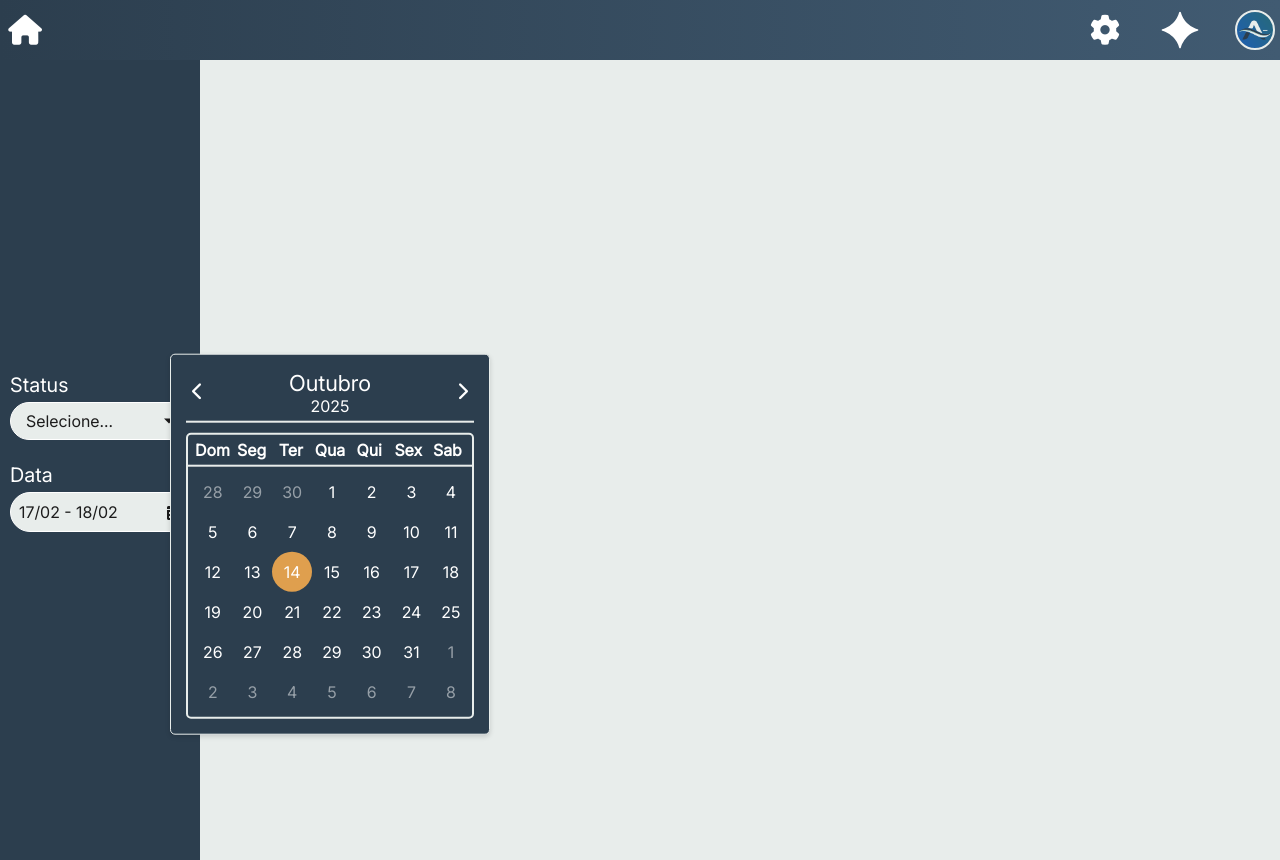
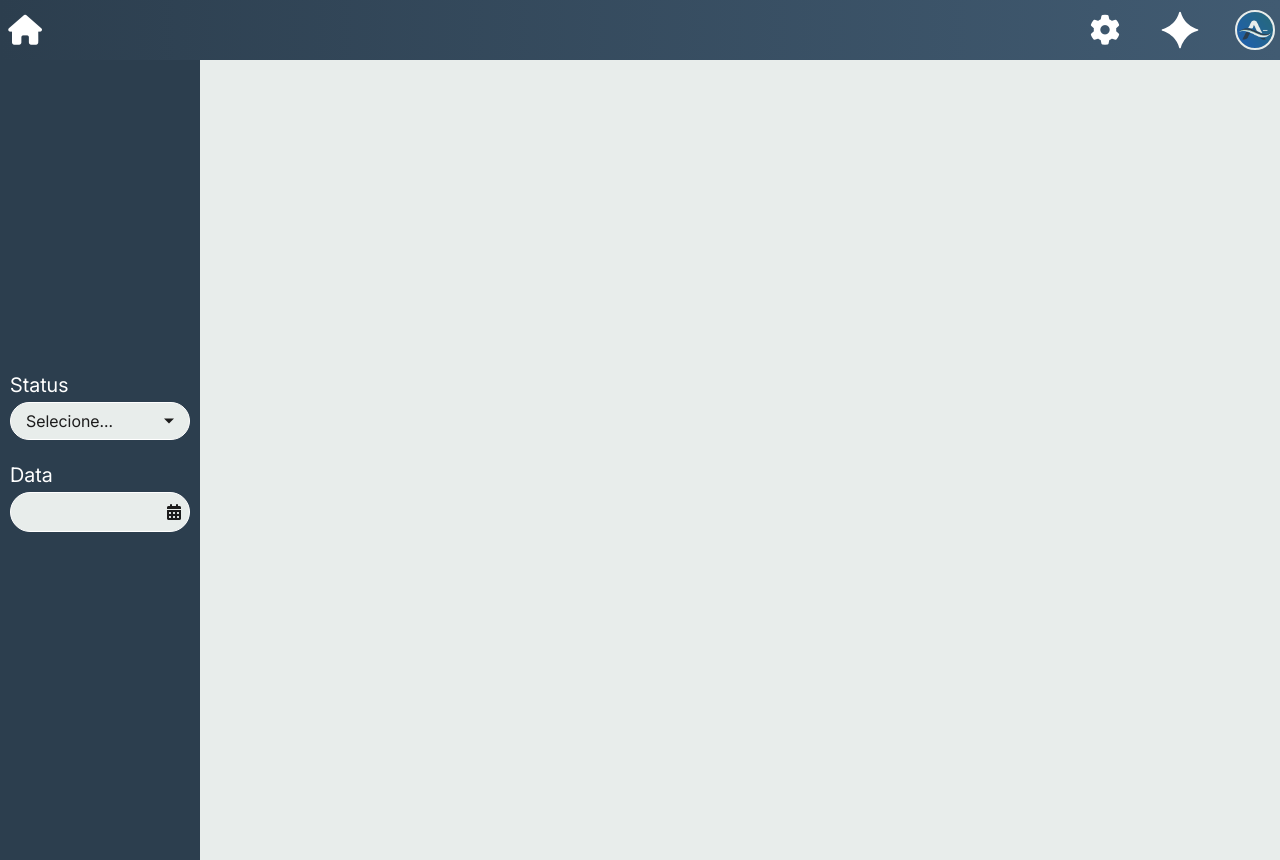
Before and after one commit to Larand26/Aminus, a React (Vite) app: page /#/notas in a window 1280 px wide. Shown: the top 860 px of the page. Built offline with nearby package versions, Linux system fonts and the light colour scheme.

Commit message:
feat: abre fecha calendário e pega os valores

```diff
--- a/src/components/InputDataLabel.jsx
+++ b/src/components/InputDataLabel.jsx
@@ -1,4 +1,4 @@
-import { useState } from "react";
+import { useState, useEffect } from "react";
 
 import "../styles/input-data-label.css";
 
@@ -19,10 +19,28 @@ const meses = [
 const semanas = ["Dom", "Seg", "Ter", "Qua", "Qui", "Sex", "Sab"];
 
 const InputDataLabel = (props) => {
-  const [open, setOpen] = useState(true);
+  const [open, setOpen] = useState(false);
   const [mes, setMes] = useState(new Date().getMonth());
   const [ano, setAno] = useState(new Date().getFullYear());
-  const [dataSelecionada, setDataSelecionada] = useState([new Date(), null]);
+  const [dataSelecionada, setDataSelecionada] = useState([null, null]);
+
+  useEffect(() => {
+    if (props.onChange) {
+      props.onChange(dataSelecionada);
+    }
+  }, [dataSelecionada, props.onChange]);
+
+  const toggleCalendario = () => {
+    setOpen(!open);
+  };
+
+  const formatarData = (data) => {
+    if (!data) return "";
+    return data.toLocaleDateString("pt-BR", {
+      day: "2-digit",
+      month: "2-digit",
+    });
+  };
 
   const mudaMes = (novoMes) => () => {
     if (novoMes < 0) {
@@ -40,6 +58,10 @@ const InputDataLabel = (props) => {
     const novaData = new Date(ano, mes, dia);
     let [inicio, fim] = dataSelecionada;
 
+    if (!inicio && !fim) {
+      setDataSelecionada([novaData, null]);
+      return;
+    }
     if (
       inicio.getTime() === novaData.getTime() ||
       fim?.getTime() === novaData.getTime()
@@ -118,11 +140,14 @@ const InputDataLabel = (props) => {
   return (
     <div className="input-data-label">
       <label>{props.label}</label>
-      <div className="input-data">
-        <p id="result">17/02 - 18/02</p>
+      <div className="input-data" onClick={toggleCalendario}>
+        <p id="result">
+          {formatarData(dataSelecionada[0])}
+          {dataSelecionada[1] ? ` - ${formatarData(dataSelecionada[1])}` : ""}
+        </p>
         <i className="fa fa-calendar-days"></i>
       </div>
-      <div className="calendario">
+      <div className={`calendario ${open ? "open-calendario" : ""}`}>
         <div className="calendario-mes">
           <button onClick={mudaMes(mes - 1)}>
             <i className="fa fa-chevron-left"></i>
--- a/src/pages/Notas.jsx
+++ b/src/pages/Notas.jsx
@@ -10,6 +10,12 @@ import vendedoresJson from "../assets/json/vendedores.json";
 
 const Notas = () => {
   const [vendedor, setVendedor] = useState("");
+  const [data, setData] = useState([null, null]);
+
+  const formatarData = (data) => {
+    if (!data) return "";
+    return data.toLocaleDateString("pt-BR");
+  };
 
   return (
     <>
@@ -20,7 +26,7 @@ const Notas = () => {
           options={vendedoresJson}
           onChange={(e) => setVendedor(e.target.value)}
         />
-        <InputDataLabel label="Data" />
+        <InputDataLabel label="Data" onChange={(value) => setData(value)} />
       </BarraLateral>
     </>
   );
--- a/src/styles/input-data-label.css
+++ b/src/styles/input-data-label.css
@@ -36,9 +36,14 @@
   box-shadow: 0 2px 5px rgba(0, 0, 0, 0.15);
   width: 320px;
   min-height: 381px;
-  transform: translate(50%, -30%);
   color: var(--cor-branco);
   padding: 15px;
+  transition: 0.2s ease-in-out;
+  transform: scale(0) translate(50%, -30%);
+}
+
+.open-calendario {
+  transform: scale(1) translate(50%, -30%);
 }
 
 .calendario-mes {
```
